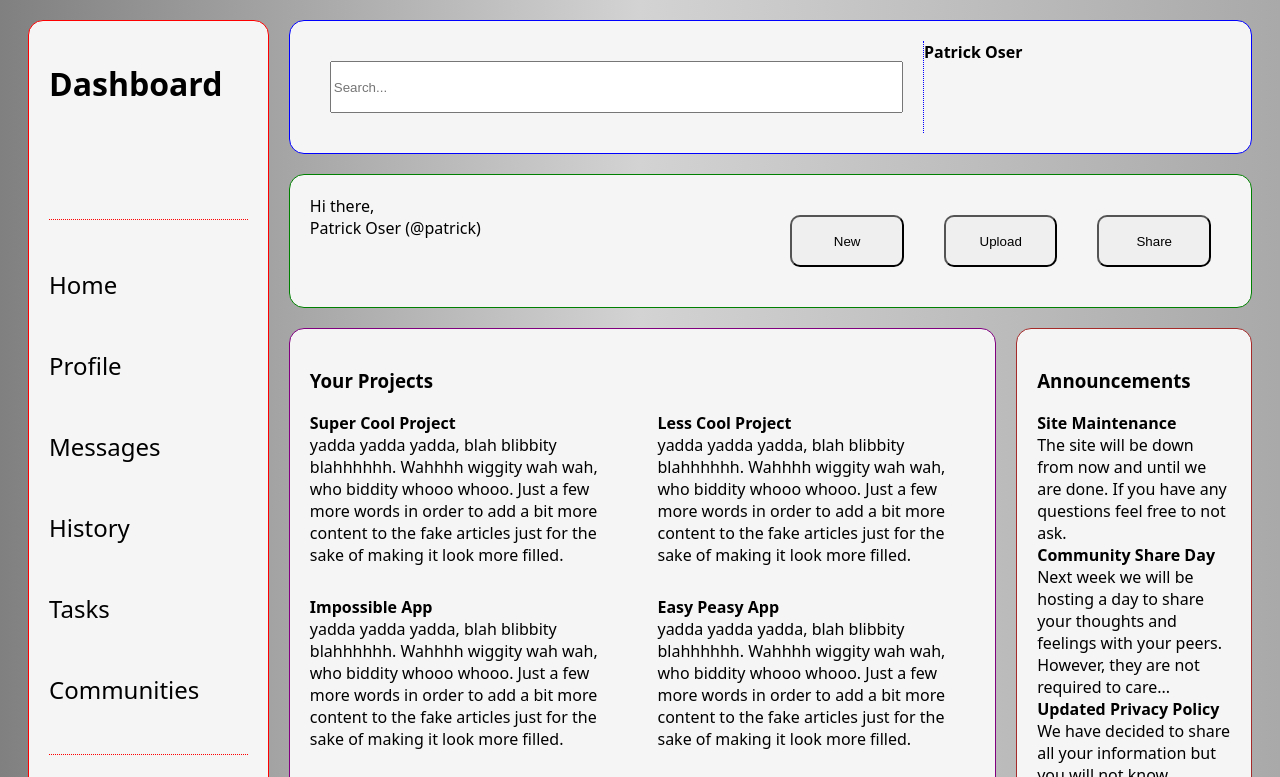
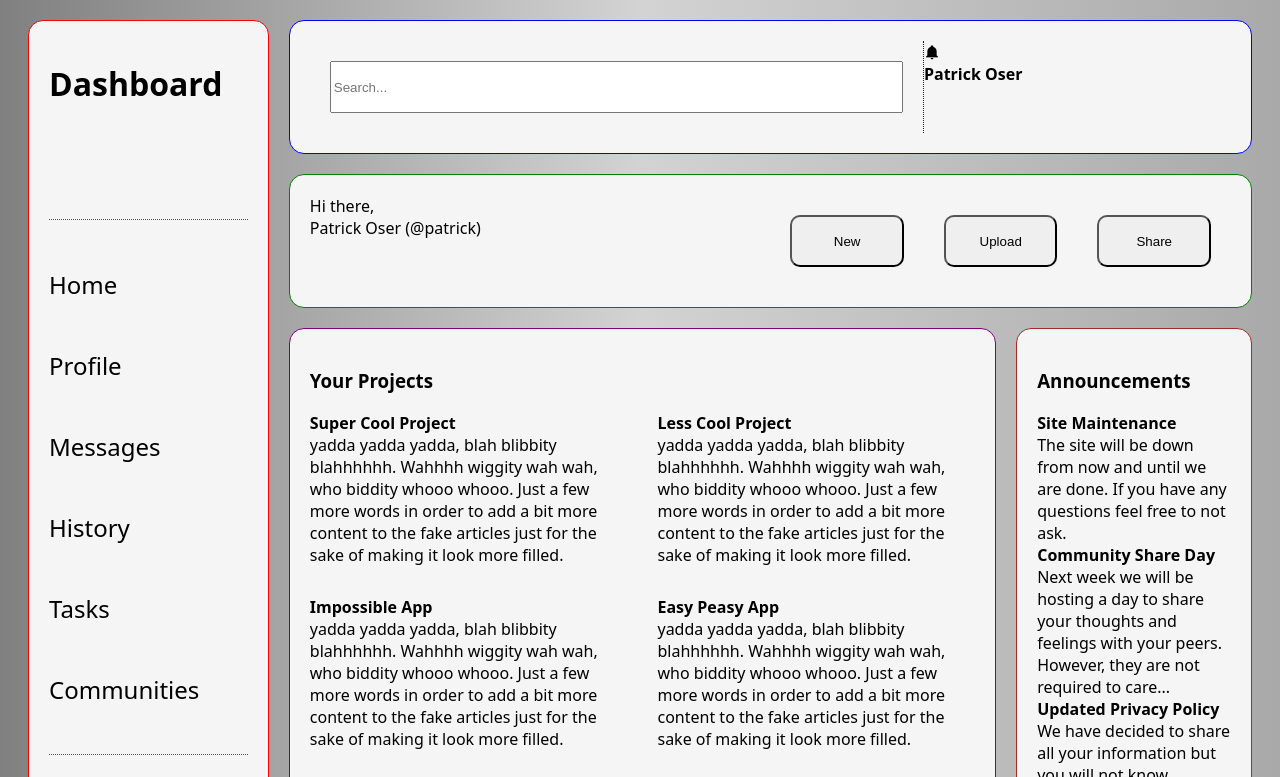
Before and after one commit to TapTapYap/Admin-dasboard, a plain HTML site: page index.html in a window 1280 px wide. Shown: the top 777 px of the page. Drawn offline with Linux system fonts and the light colour scheme.

Commit message:
Added bell icon to right-header.

```diff
--- a/index.html
+++ b/index.html
@@ -6,6 +6,7 @@
     <meta name="viewport" content="width=device-width, initial-scale=1.0">
     <title>Admin Dashboard</title>
     <link rel="stylesheet" href="./style.css">
+    <link rel="stylesheet" href="https://cdn.jsdelivr.net/npm/@mdi/font@7.2.96/css/materialdesignicons.min.css">
 </head>
 <body>
     <div class="container">
```
